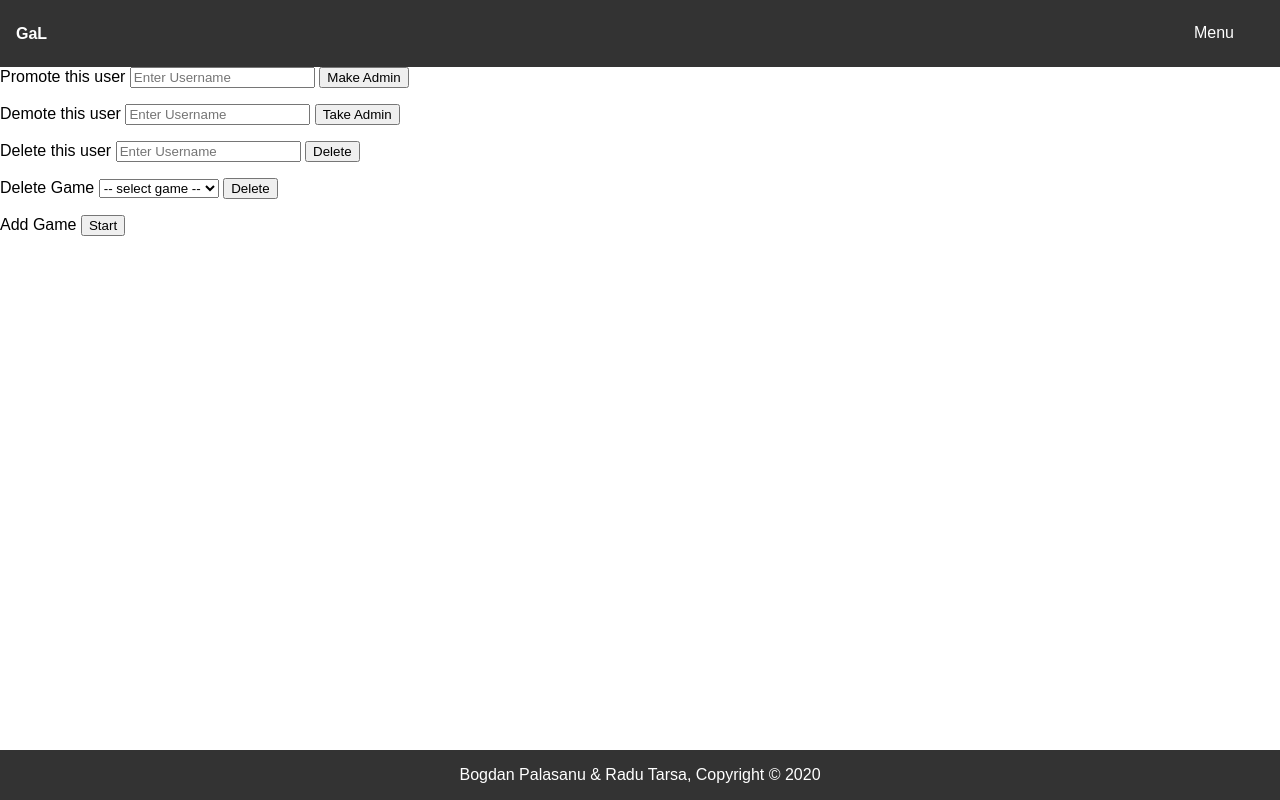
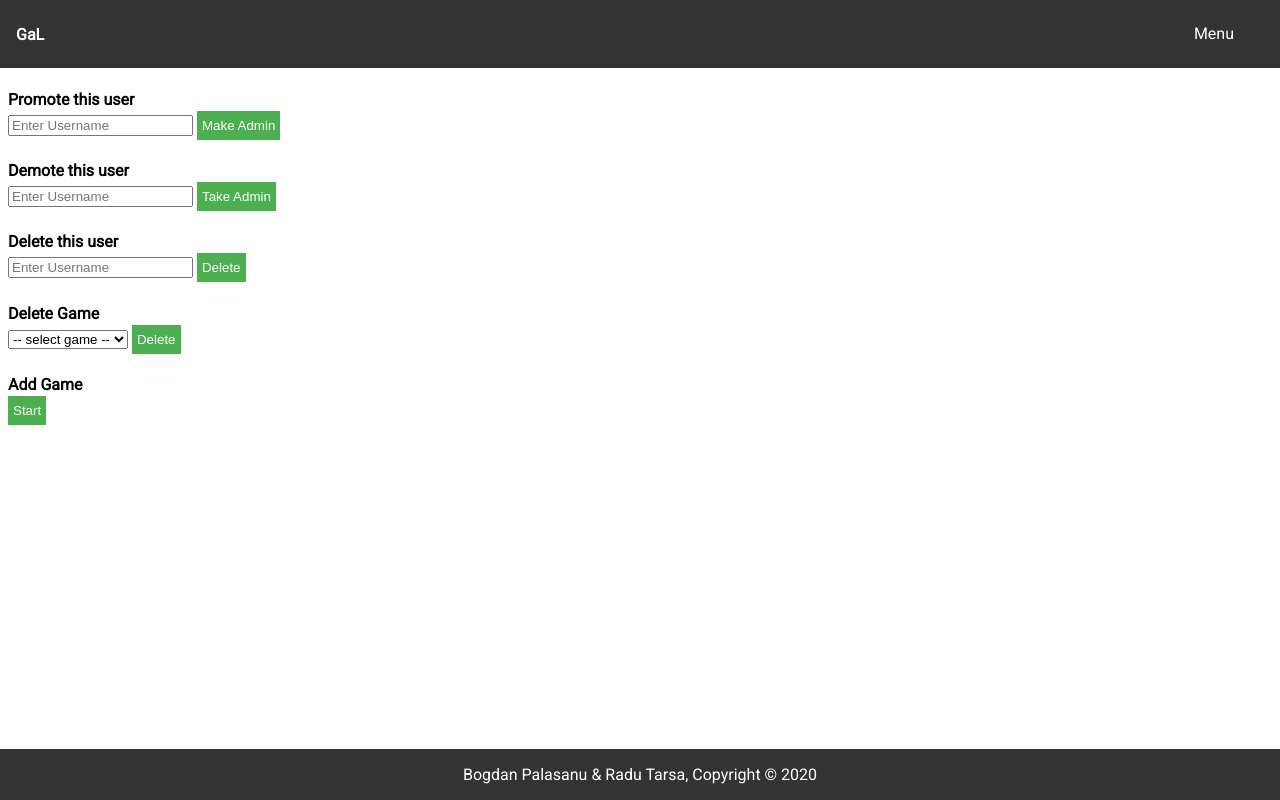
Before and after one commit to RaduTarsa/GaL, a PHP site: page /admin.php in a window 1280 px wide. Run offline with PHP 8.4, Linux system fonts and the light colour scheme; the visitor is signed in with stand-in values (Sample User, id 1); tables that the repository leaves empty or names only in its code hold one stand-in row (values such as "Sample post").

Commit message:
Retusuri css
Am refacut unele chestii de design

```diff
--- a/GaL/admin.php
+++ b/GaL/admin.php
@@ -11,9 +11,10 @@
         <meta name="author" content="Bogdan Palasanu & Radu Tarsa">
         <title>GaL | Admin</title>
         <link rel="stylesheet" href="./stylesheets/admin.css">
+        <link href="https://fonts.googleapis.com/css2?family=Roboto&display=swap" rel="stylesheet">
     </head>
 
-<body>
+<body style="font-family: 'Roboto', sans-serif;">
   <header>
     <div class="container">
       <div id="title">
@@ -36,9 +37,10 @@
     </div>
   </header>
 
+  <div class="all">
       <div class="user-promote">
         <form autocomplete="off" method="post">
-      <label>Promote this user</label>
+          <h4>Promote this user</h4>
           <input id="myInput1" type="text" name="uname" placeholder="Enter Username">
           <input type="submit" name="promote-user" value="Make Admin">
         </form>
@@ -46,7 +48,7 @@
 
       <div class="user-demote">
         <form autocomplete="off" method="post">
-      <label>Demote this user</label>
+          <h4>Demote this user</h4>
           <input id="myInput2" type="text" name="uname" placeholder="Enter Username">
           <input type="submit" name="demote-user" value="Take Admin">
         </form>
@@ -54,7 +56,7 @@
 
       <div class="user-delete">
         <form autocomplete="off" method="post">
-      <label>Delete this user</label>
+          <h4>Delete this user</h4>
           <input id="myInput3" type="text" name="uname" placeholder="Enter Username">
           <input type="submit" name="delete-user" value="Delete">
         </form>
@@ -62,7 +64,7 @@
 
     <div class="game-delete">
       <form method="post">
-    <label>Delete Game</label>
+        <h4>Delete Game</h4>
         <select id="Games" name="gameList">
           <option hidden disabled selected value> -- select game -- </option>
           <?php echo $options;?>
@@ -72,68 +74,71 @@
     </div>
 
     <?php include('scripts/errors.php'); ?>
-<label>Add Game</label>
+    <h4>Add Game</h4>
     <button onclick="document.getElementById('addQuiz').style.display='block'">Start</button>
     <div id='addQuiz' class="quizAddPanel" style="display:none;">
       <div class="test-game">
         <form method="post" enctype="multipart/form-data">
-      <label class="txt">Game Name</label>
+          <h4 class="txt">Game Name</h4>
           <input type="text" placeholder="Enter the name" name="gname"><br>
-      <label class="txt">Game Purpose</label>
+          <h4 class="txt">Game Purpose</h4>
           <input type="text" placeholder="Enter the purpose" name="gpurpose"><br>
-      <label class="txt">Game Category</label>
+          <h4 class="txt">Game Category</h4>
           <input type="text" placeholder="Enter the category" name="gcategory"><br>
 
+          <h4>Images and Texts</h4>
           <input type="text" id="num" placeholder="Enter a number 1-10" name="num">
           <button type="button" onclick="browseButtonsOpener()">+</button><br>
-        <label class="txt" id="itxt1" style="display:none;">Select image</label>
+            <h4 class="txt" id="itxt1" style="display:none;">Select image</h4>
             <input type="file" id="image1" name="gimage1" style="display:none;">
-        <label class="txt" id="ttxt1" style="display:none;">Select text</label>
+            <h4 class="txt" id="ttxt1" style="display:none;">Select text</h4>
             <input type="file" id="text1" name="gtext1" style="display:none;">
-        <label class="txt" id="itxt2" style="display:none;">Select image</label>
+            <h4 class="txt" id="itxt2" style="display:none;">Select image</h4>
             <input type="file" id="image2" name="gimage2" style="display:none;">
-        <label class="txt" id="ttxt2" style="display:none;">Select text</label>
+            <h4 class="txt" id="ttxt2" style="display:none;">Select text</h4>
             <input type="file" id="text2" name="gtext2" style="display:none;">
-        <label class="txt" id="itxt3" style="display:none;">Select image</label>
+            <h4 class="txt" id="itxt3" style="display:none;">Select image</h4>
             <input type="file" id="image3" name="gimage3" style="display:none;">
-        <label class="txt" id="ttxt3" style="display:none;">Select text</label>
+            <h4 class="txt" id="ttxt3" style="display:none;">Select text</h4>
             <input type="file" id="text3" name="gtext3" style="display:none;">
-        <label class="txt" id="itxt4" style="display:none;">Select image</label>
+            <h4 class="txt" id="itxt4" style="display:none;">Select image</h4>
             <input type="file" id="image4" name="gimage4" style="display:none;">
-        <label class="txt" id="ttxt4" style="display:none;">Select text</label>
+            <h4 class="txt" id="ttxt4" style="display:none;">Select text</h4>
             <input type="file" id="text4" name="gtext4" style="display:none;">
-        <label class="txt" id="itxt5" style="display:none;">Select image</label>
+            <h4 class="txt" id="itxt5" style="display:none;">Select image</h4>
             <input type="file" id="image5" name="gimage5" style="display:none;">
-        <label class="txt" id="ttxt5" style="display:none;">Select text</label>
+            <h4 class="txt" id="ttxt5" style="display:none;">Select text</h4>
             <input type="file" id="text5" name="gtext5" style="display:none;">
-        <label class="txt" id="itxt6" style="display:none;">Select image</label>
+            <h4 class="txt" id="itxt6" style="display:none;">Select image</h4>
             <input type="file" id="image6" name="gimage6" style="display:none;">
-        <label class="txt" id="ttxt6" style="display:none;">Select text</label>
+            <h4 class="txt" id="ttxt6" style="display:none;">Select text</h4>
             <input type="file" id="text6" name="gtext6" style="display:none;">
-        <label class="txt" id="itxt7" style="display:none;">Select image</label>
+            <h4 class="txt" id="itxt7" style="display:none;">Select image</h4>
             <input type="file" id="image7" name="gimage7" style="display:none;">
-        <label class="txt" id="ttxt7" style="display:none;">Select text</label>
+            <h4 class="txt" id="ttxt7" style="display:none;">Select text</h4>
             <input type="file" id="text7" name="gtext7" style="display:none;">
-        <label class="txt" id="itxt8" style="display:none;">Select image</label>
+            <h4 class="txt" id="itxt8" style="display:none;">Select image</h4>
             <input type="file" id="image8" name="gimage8" style="display:none;">
-        <label class="txt" id="ttxt8" style="display:none;">Select text</label>
+            <h4 class="txt" id="ttxt8" style="display:none;">Select text</h4>
             <input type="file" id="text8" name="gtext8" style="display:none;">
-        <label class="txt" id="itxt9" style="display:none;">Select image</label>
+            <h4 class="txt" id="itxt9" style="display:none;">Select image</h4>
             <input type="file" id="image9" name="gimage9" style="display:none;">
-        <label class="txt" id="ttxt9" style="display:none;">Select text</label>
+            <h4 class="txt" id="ttxt9" style="display:none;">Select text</h4>
             <input type="file" id="text9" name="gtext9" style="display:none;">
-        <label class="txt" id="itxt10" style="display:none;">Select image</label>
+            <h4 class="txt" id="itxt10" style="display:none;">Select image</h4>
             <input type="file" id="image10" name="gimage10" style="display:none;">
-        <label class="txt" id="ttxt10" style="display:none;">Select text</label>
+            <h4 class="txt" id="ttxt10" style="display:none;">Select text</h4>
             <input type="file" id="text10" name="gtext10" style="display:none;">
 
-      <label class="txt">Select the test</label>
-      <input type="file" name="gtest" id="test"><br>
-      <input type="submit" name="add-game" value="Add game">
+          <h4 class="txt">Select the test</h4>
+          <input type="file" name="gtest" id="test"><br><br>
+          <input class="last" type="submit" name="add-game" value="Add game">
         </form>
       </div>
     </div>
+  </div>
 
+  <br><br><br>
   <footer>
     <p>Bogdan Palasanu & Radu Tarsa, Copyright &copy; 2020</p>
   </footer>
--- a/GaL/login.php
+++ b/GaL/login.php
@@ -9,9 +9,10 @@
         <meta name="author" content="Bogdan Palasanu & Radu Tarsa">
         <title>GaL | Login</title>
         <link rel="stylesheet" href="./stylesheets/login.css">
+        <link href="https://fonts.googleapis.com/css2?family=Roboto&display=swap" rel="stylesheet">
     </head>
 
-<body>
+<body style="font-family: 'Roboto', sans-serif;">
 
   <form action="login.php" method="post">
     <?php include('scripts/errors.php'); ?>
@@ -31,6 +32,7 @@
 
   </form>
 
+  <br><br><br>
   <footer>
     <p>Bogdan Palasanu & Radu Tarsa, Copyright &copy; 2020</p>
   </footer>
--- a/GaL/profile.php
+++ b/GaL/profile.php
@@ -10,9 +10,10 @@
         <meta name="author" content="Bogdan Palasanu & Radu Tarsa">
         <title>GaL | Profile</title>
         <link rel="stylesheet" href="./stylesheets/profile.css">
+        <link href="https://fonts.googleapis.com/css2?family=Roboto&display=swap" rel="stylesheet">
     </head>
 
-<body>
+<body style="font-family: 'Roboto', sans-serif;">
   <header>
     <div class="container">
       <div id="title">
@@ -70,7 +71,7 @@
   </div>
 
 
-  <!-- TO DO: DEACTIVATE ACCOUNT BUTTON -->
+  <br><br><br>
   <footer>
     <p>Bogdan Palasanu & Radu Tarsa, Copyright &copy; 2020</p>
   </footer>
--- a/GaL/register.php
+++ b/GaL/register.php
@@ -9,9 +9,10 @@
         <meta name="author" content="Bogdan Palasanu & Radu Tarsa">
         <title>GaL | Register</title>
         <link rel="stylesheet" href="./stylesheets/register.css">
+        <link href="https://fonts.googleapis.com/css2?family=Roboto&display=swap" rel="stylesheet">
     </head>
 
-<body>
+<body style="font-family: 'Roboto', sans-serif;">
 
   <form action="register.php" method="post">
     <?php include('scripts/errors.php'); ?>
@@ -31,6 +32,7 @@
 
   </form>
 
+  <br><br><br>
   <footer>
     <p>Bogdan Palasanu & Radu Tarsa, Copyright &copy; 2020</p>
   </footer>
--- a/GaL/stylesheets/admin.css
+++ b/GaL/stylesheets/admin.css
@@ -96,3 +96,31 @@
   border: 1px solid #3c763d;
   margin-bottom: 20px;
 }
+
+h4 {
+  margin-bottom: 2px;
+}
+
+.profile-editor input[type=file], input[type=submit] {
+  background-color: #4CAF50;
+  color: white;
+  padding: 7px 5px;
+  border: none;
+  cursor: pointer;
+}
+
+button {
+  background-color: #4CAF50;
+  color: white;
+  padding: 7px 5px;
+  border: none;
+  cursor: pointer;
+}
+
+.last {
+  margin-bottom: 30px;
+}
+
+.all {
+  margin-left: 8px;
+}
--- a/GaL/stylesheets/profile.css
+++ b/GaL/stylesheets/profile.css
@@ -118,7 +118,7 @@
   background-color: #4CAF50;
   color: white;
   padding: 7px 5px;
-  /* margin: 8px 0; */
+  margin-bottom: 2px;
   border: none;
   cursor: pointer;
   /* width: 10%; */
```
Also changed, not shown: GaL/index.php (+21 -10 lines), GaL/service.php (+5 -3 lines), GaL/stylesheets/index.css (+10 -1 lines), GaL/stylesheets/service.css (+24 -0 lines). Lines whose indentation alone changed are shown as unchanged.
